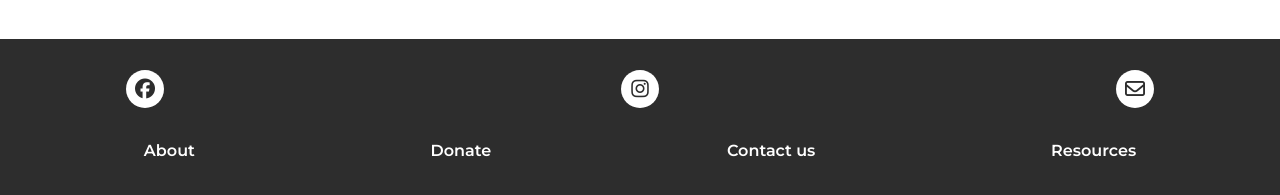
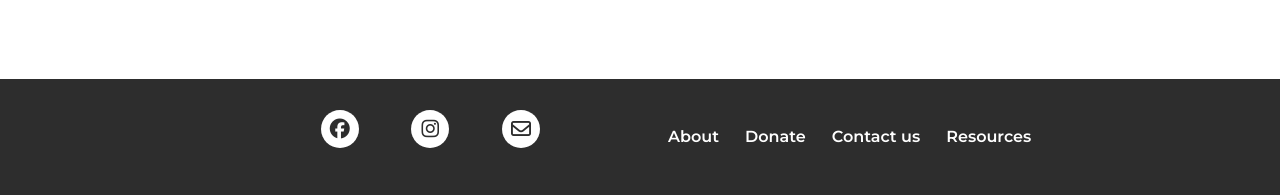
Before and after one commit to rudyards/SPLA-Redesign, a React (Create React App) app in the folder spla-redesign/: page / in a window 1280 px wide. Shown: the part 599-794 px from the top of the page. Built offline with nearby package versions, Linux system fonts and the light colour scheme.

Commit message:
react bootstrap add

```diff
--- a/spla-redesign/package.json
+++ b/spla-redesign/package.json
@@ -7,6 +7,7 @@
     "jquery": "^3.4.1",
     "popper.js": "^1.15.0",
     "react": "^16.9.0",
+    "react-bootstrap": "^1.0.0-beta.12",
     "react-dom": "^16.9.0",
     "react-router-dom": "^5.0.1",
     "react-scripts": "3.1.1"
--- a/spla-redesign/public/index.html
+++ b/spla-redesign/public/index.html
@@ -30,6 +30,21 @@
       href="https://fonts.googleapis.com/css?family=Montserrat:400,600,700&display=swap"
       rel="stylesheet"
     />
+    <script
+      src="https://code.jquery.com/jquery-3.3.1.slim.min.js"
+      integrity="sha384-q8i/X+965DzO0rT7abK41JStQIAqVgRVzpbzo5smXKp4YfRvH+8abtTE1Pi6jizo"
+      crossorigin="anonymous"
+    ></script>
+    <script
+      src="https://cdnjs.cloudflare.com/ajax/libs/popper.js/1.14.7/umd/popper.min.js"
+      integrity="sha384-UO2eT0CpHqdSJQ6hJty5KVphtPhzWj9WO1clHTMGa3JDZwrnQq4sF86dIHNDz0W1"
+      crossorigin="anonymous"
+    ></script>
+    <script
+      src="https://stackpath.bootstrapcdn.com/bootstrap/4.3.1/js/bootstrap.min.js"
+      integrity="sha384-JjSmVgyd0p3pXB1rRibZUAYoIIy6OrQ6VrjIEaFf/nJGzIxFDsf4x0xIM+B07jRM"
+      crossorigin="anonymous"
+    ></script>
   </head>
   <body>
     <noscript>You need to enable JavaScript to run this app.</noscript>
--- a/spla-redesign/src/components/Footer/Footer.jsx
+++ b/spla-redesign/src/components/Footer/Footer.jsx
@@ -1,11 +1,13 @@
 import React from "react";
 import { Link } from "react-router-dom";
 import "./Footer.css";
+import { Grid, Row, Col } from "react-bootstrap";
 
 const Footer = props => {
   return (
     <div className="footer">
-      <div className="sm-links">
+      <Row className="justify-content-md-center">
+        <Col xs={12} md={4} className="sm-links">
           <a
             href="https://www.facebook.com/SafeParkingLA/"
             target="_blank"
@@ -27,8 +29,8 @@ const Footer = props => {
           >
             <i class="far fa-envelope" />
           </a>
-      </div>
-      <div className="footer-links">
+        </Col>
+        <Col xs={12} md={4} className="footer-links">
           <Link to="/About" className="footer-link">
             About
           </Link>
@@ -41,7 +43,8 @@ const Footer = props => {
           <Link to="/Resources" className="footer-link">
             Resources
           </Link>
-      </div>
+        </Col>
+      </Row>
     </div>
   );
 };
```
Also changed, not shown: 1 other file (tests, documents, lock files or other folders). Lines whose indentation alone changed are shown as unchanged.
